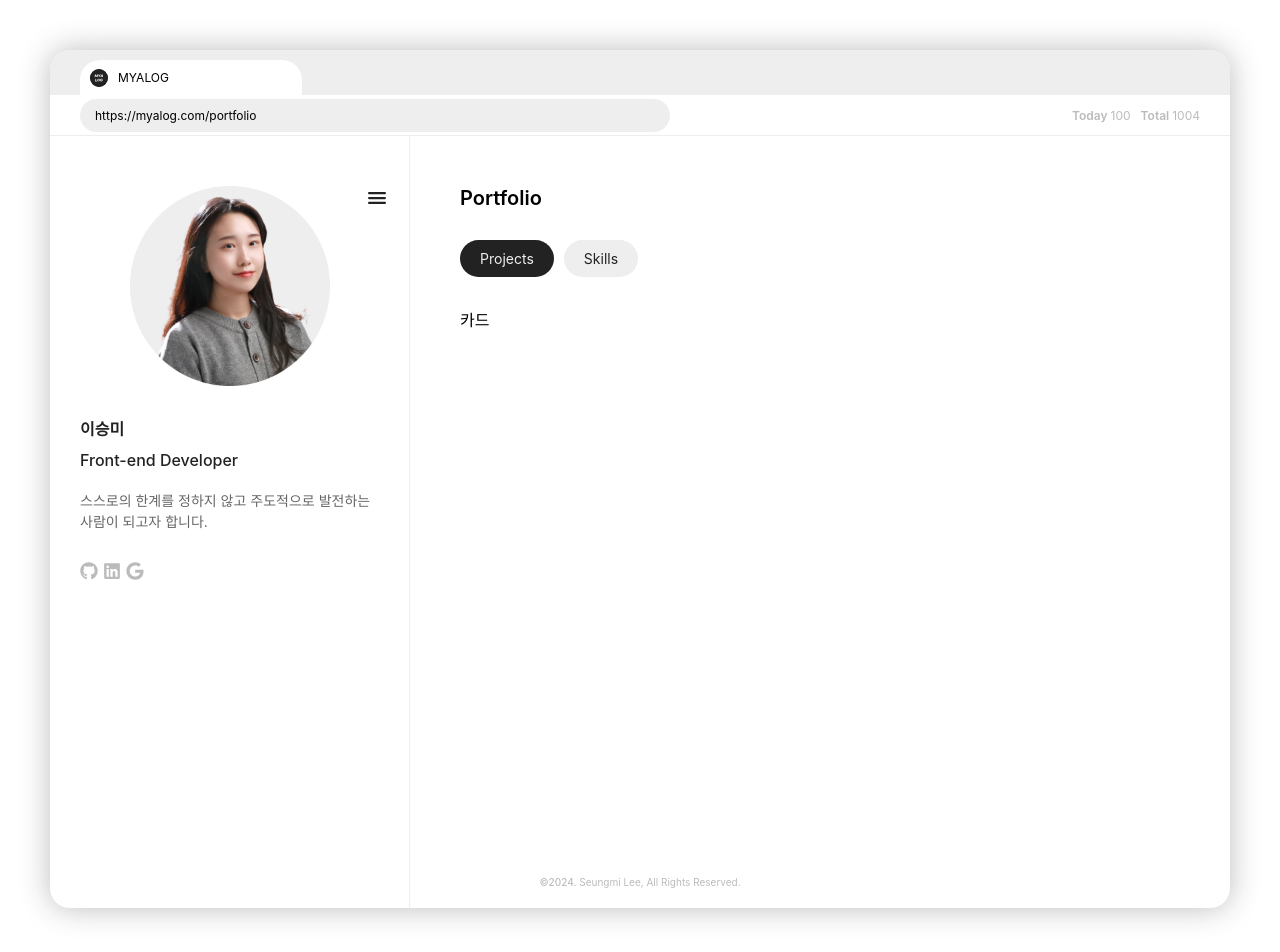
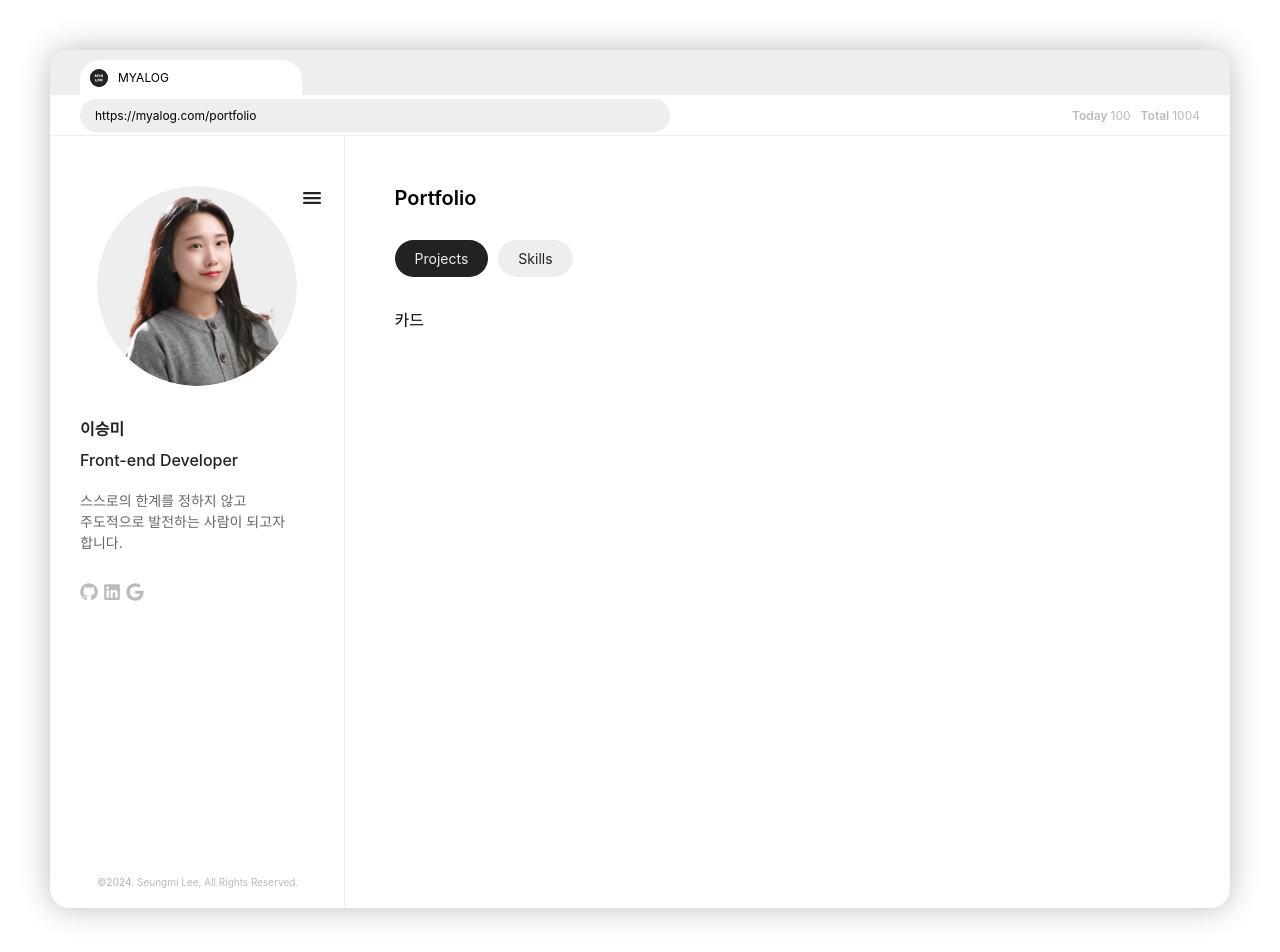
Before and after one commit to mya413/myalog, a React (Vite) app: page /portfolio in a window 1280 px wide. Shown: the top 952 px of the page. Built offline with nearby package versions, Linux system fonts and the light colour scheme.

Commit message:
design: css 스타일 코드 일부 수정

```diff
--- a/src/components/organisms/Footer.tsx
+++ b/src/components/organisms/Footer.tsx
@@ -11,11 +11,11 @@ export default function Footer() {
 }
 
 const FooterStyle = styled.footer`
-  width: 100%;
+  width: 20%;
   display: flex;
-  justify-content: center;
+  justify-content: flex-start;
   position: absolute;
-  left: 0;
+  left: 4%;
   bottom: 20px;
 
   & > p {
@@ -26,4 +26,10 @@ const FooterStyle = styled.footer`
       font-weight: 500;
     }
   }
+
+  @media screen and (max-width: 1024px) {
+    width: 100%;
+    justify-content: center;
+    left: 0;
+  }
 `;
--- a/src/components/organisms/Navbar.tsx
+++ b/src/components/organisms/Navbar.tsx
@@ -27,7 +27,7 @@ export default function Navbar({ openMenu, setOpenMenu }: NavbarType) {
 
 const NavbarStyle = styled.nav<{ openMenu: boolean }>`
   background-color: #eee;
-  width: ${(props) => (props.openMenu ? "30.5%" : "0")};
+  width: ${(props) => (props.openMenu ? "25%" : "0")};
   height: 100%;
   border-bottom-left-radius: 20px;
   position: absolute;
--- a/src/components/organisms/Projects.tsx
+++ b/src/components/organisms/Projects.tsx
@@ -9,4 +9,15 @@ export default function Projects() {
   );
 }
 
-const ProjectsStyle = styled.div``;
+const ProjectsStyle = styled.div`
+  height: 550px;
+  overflow: auto;
+
+  @media screen and (max-width: 1024px) {
+    height: 460px;
+  }
+
+  @media screen and (max-width: 768px) {
+    height: 520px;
+  }
+`;
--- a/src/components/organisms/Sidebar.tsx
+++ b/src/components/organisms/Sidebar.tsx
@@ -58,7 +58,7 @@ const linkList = [
 ];
 
 const SidebarStyle = styled.aside`
-  width: 400px;
+  width: 300px;
   border-right: 1px solid #eee;
   position: relative;
 
@@ -86,6 +86,7 @@ const ImgBlock = styled.div`
     width: 200px;
     height: 200px;
     margin-top: 50px;
+    border-radius: 100%;
   }
 
   @media screen and (max-width: 1024px) {
--- a/src/components/organisms/Skills.tsx
+++ b/src/components/organisms/Skills.tsx
@@ -9,4 +9,15 @@ export default function Skills() {
   );
 }
 
-const SkillsStyle = styled.div``;
+const SkillsStyle = styled.div`
+  height: 550px;
+  overflow: auto;
+
+  @media screen and (max-width: 1024px) {
+    height: 460px;
+  }
+
+  @media screen and (max-width: 768px) {
+    height: 520px;
+  }
+`;
--- a/src/layout/Basic.tsx
+++ b/src/layout/Basic.tsx
@@ -86,11 +86,11 @@ const MainStyle = styled.main`
 
   @media screen and (max-width: 1024px) {
     width: 100%;
-    padding: 30px;
+    padding: 40px;
 
     & > div {
       height: 460px;
-      overflow: auto;
+      overflow: hidden;
     }
   }
 
```
